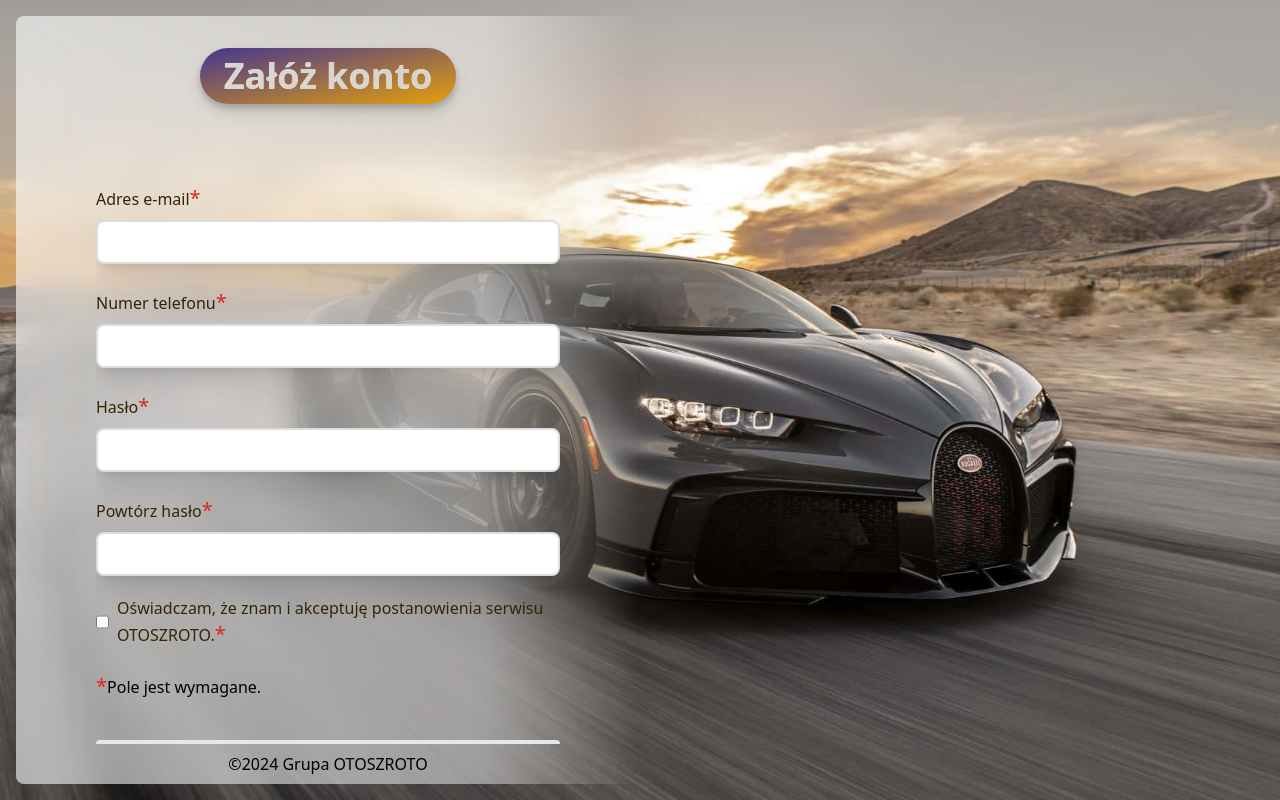
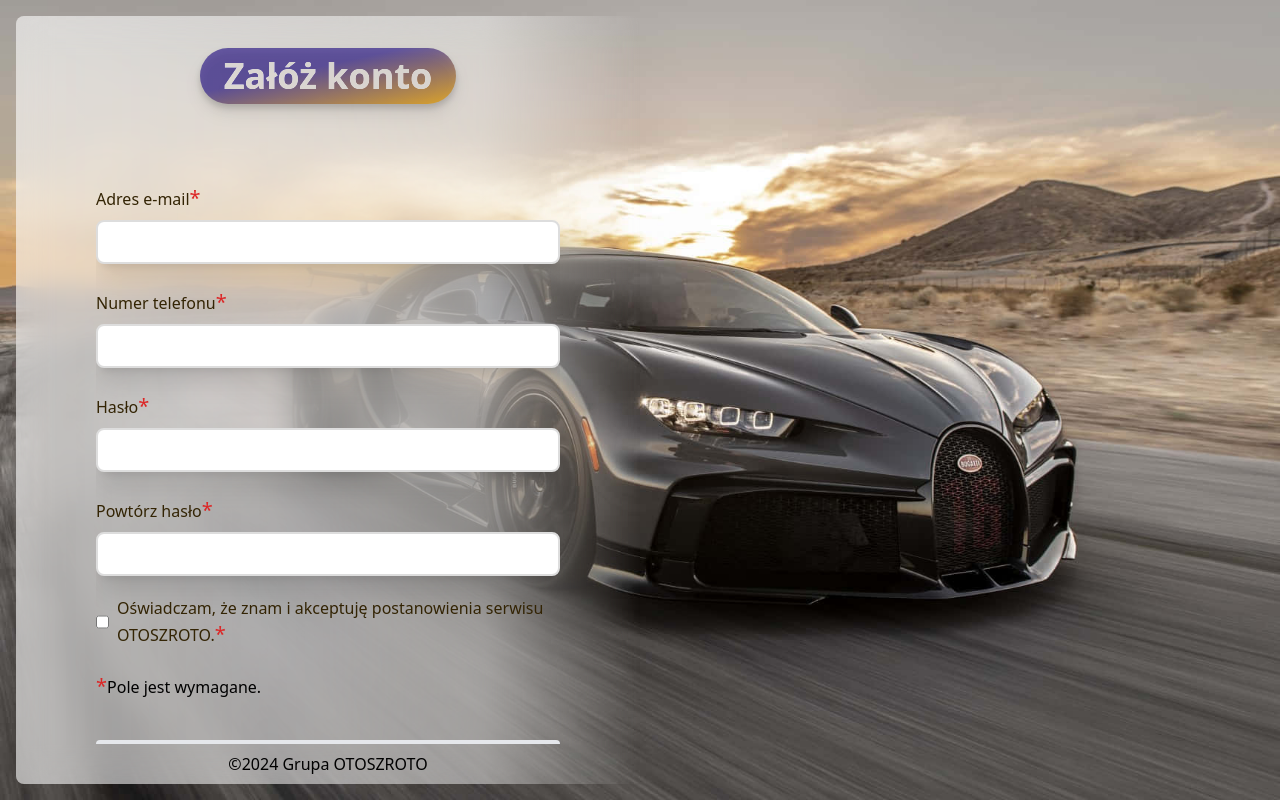
Before and after one commit to MatiHalek/OTOSZROTO, a Nuxt app: page /rejestracja in a window 1280 px wide. Built offline with nearby package versions, Linux system fonts and the light colour scheme.

Commit message:
Add small improvements to form buttons and titles

```diff
--- a/components/Headers/PageTitle.vue
+++ b/components/Headers/PageTitle.vue
@@ -1,5 +1,5 @@
 <template>
-    <h1 class="text-center text-4xl drop-shadow-lg font-bold text-white mix-blend-darken bg-gradient-to-br from-[#463691] to-[#E5A00A] mb-20 mt-8 mx-auto px-6 py-2 rounded-full">
+    <h1 class="text-center text-4xl drop-shadow-lg font-bold text-white mix-blend-darken bg-gradient-to-br from-[#463691CC] from-40% to-[#E5A00ACC] mb-20 mt-8 mx-auto px-6 py-2 rounded-full">
         <slot/>
     </h1>
 </template>
--- a/components/buttons/ConfirmButton.vue
+++ b/components/buttons/ConfirmButton.vue
@@ -1,6 +1,8 @@
 <template>
-    <button class="relative flex h-[50px] items-center justify-center overflow-hidden bg-[#E5A00A] text-[#FFF] p-2.5 mt-20 rounded-lg shadow-xl transition-all duration-300 before:absolute before:inset-0 before:border-[0px] before:border-white before:transition-all before:duration-300 before:ease-linear hover:bg-white hover:text-blue-600 hover:shadow-blue-600 hover:before:border-[25px]">
-  <span class="relative z-10"><slot/></span>
+    <button class="relative flex h-[50px] items-center justify-center overflow-hidden bg-[#E5A00A] text-[#FFF] p-2.5 mt-20 rounded-lg shadow-xl transition-all duration-300 before:absolute before:inset-0 before:border-[0px] before:border-white before:transition-all before:duration-300 before:ease-linear hover:bg-white hover:text-[#463691] hover:shadow-[#46369188] hover:before:border-[25px]">
+  <span class="relative z-10">
+    <slot/>
+</span>
 </button>
 
 </template>
```
